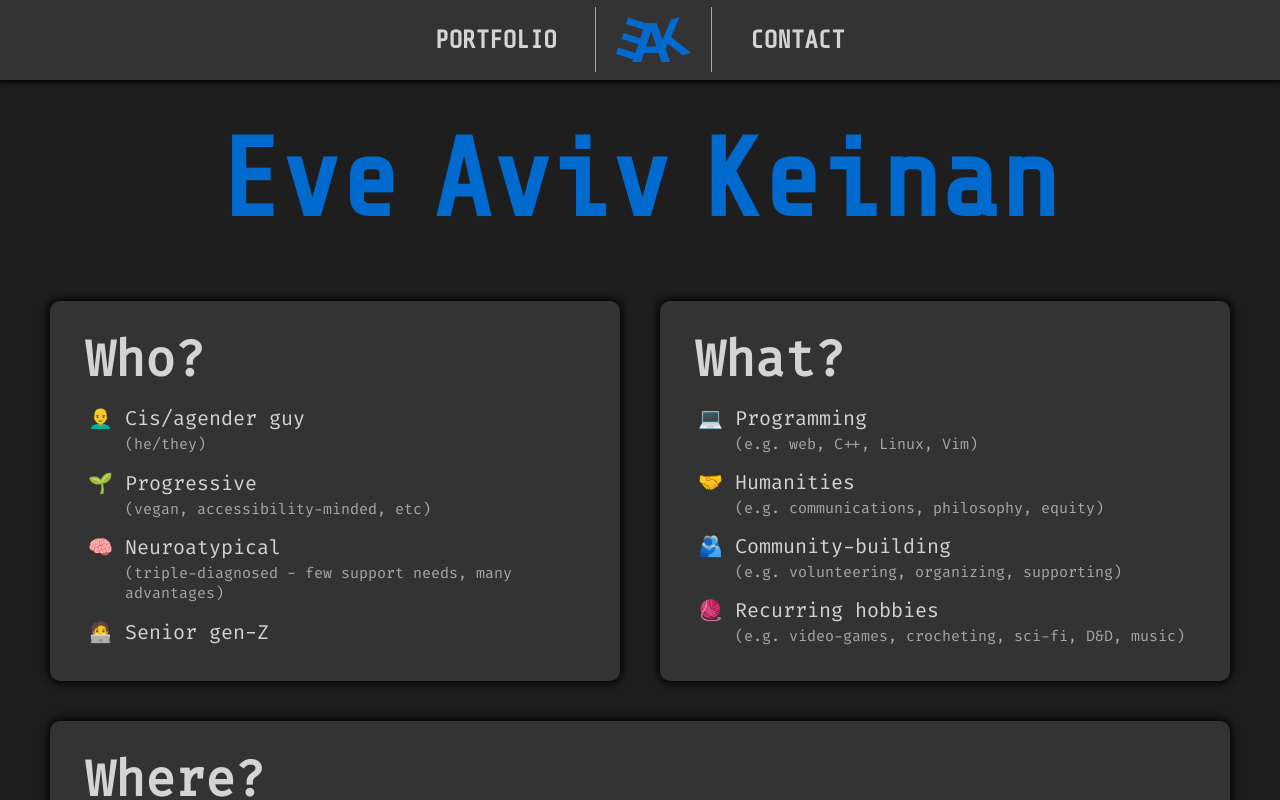
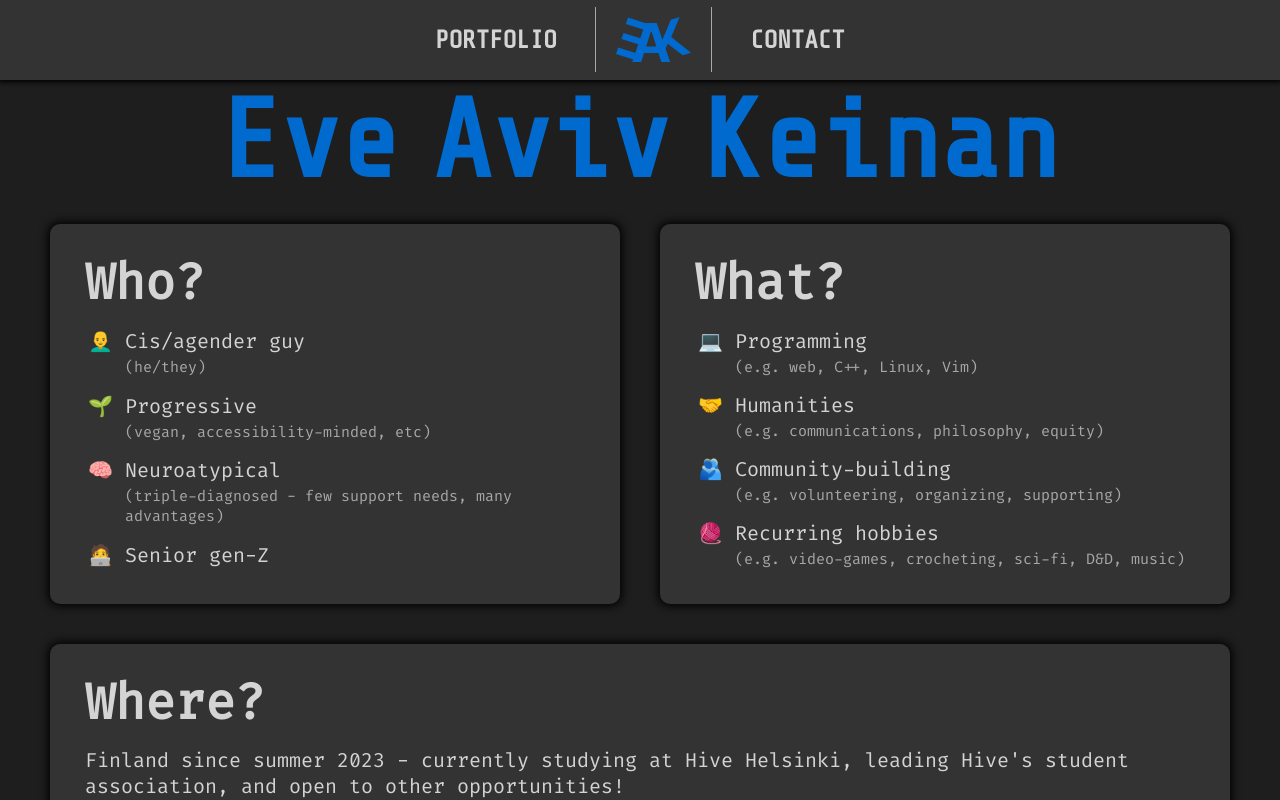
Before and after one commit to EvAvKein/website, a React (Vite) app: page / in a window 1280 px wide. Shown: the top 800 px of the page. Built offline with nearby package versions, Linux system fonts and the light colour scheme; a web font is replaced by a local one.

Commit message:
simplify routing, with removal of react-router dependency
planning to do everything in a single route anyway, so no need for this abstraction anymore

```diff
--- a/package.json
+++ b/package.json
@@ -13,8 +13,7 @@
 	},
 	"dependencies": {
 		"react": "^19.1.1",
-		"react-dom": "^19.1.1",
-		"react-router": "^7.9.4"
+		"react-dom": "^19.1.1"
 	},
 	"devDependencies": {
 		"@eslint/js": "^9.36.0",
--- a/src/App.css
+++ b/src/App.css
@@ -7,7 +7,6 @@ body {
 	min-height: 100vh;
 	min-width: 22.5rem;
 	/* 360px divided by 16 (usual default font size) is 22.5rem */
-	overflow: hidden;
 }
 
 #root {
@@ -43,21 +42,7 @@ body {
 	min-height: inherit;
 	min-width: inherit;
 	background-color: var(--backgroundColor);
-	display: flex;
-	flex-direction: column;
 	transition: font-size 300ms ease;
-
-	main {
-		overflow-y: auto;
-		height: calc(100vh - var(--headerHeight));
-	}
-}
-
-@media (min-width: 60rem) {
-	#root {
-		font-size: 1.25em;
-	}
-}
 
 	:focus {
 		outline: none;
@@ -100,28 +85,34 @@ textarea {
 	}
 
 	::-webkit-scrollbar-track {
-	border: 0.05rem solid color-mix(in srgb, var(--textColor), transparent 80%);
-	background: transparent;
+		border: 0.05rem solid color-mix(in srgb, var(--textColor), var(--backgroundColor) 80%);
+		background: var(--backgroundColor);
 	}
 
 	::-webkit-scrollbar-corner {
-	background: transparent;
+		background: var(--backgroundColor);
 	}
 
 	::-webkit-scrollbar-thumb {
-	background-color: transparent;
+		background-color: var(--backgroundColor);
 		transition: background-color 350ms;
-	/* TODO: implement custom scrollbar component, transitions on default one don't work */
 	}
 
 	:hover::-webkit-scrollbar-thumb {
-	background-color: color-mix(in srgb, var(--textColor), transparent 82.5%);
+		background-color: color-mix(in srgb, var(--textColor), var(--backgroundColor) 82.5%);
 	}
 
 	::-webkit-scrollbar-thumb:hover {
-	background-color: color-mix(in srgb, var(--textColor), transparent 77.5%);
+		background-color: color-mix(in srgb, var(--textColor), var(--backgroundColor) 77.5%);
 	}
 
 	::-webkit-scrollbar-thumb:active {
-	background-color: color-mix(in srgb, var(--textColor), transparent 65%);
+		background-color: color-mix(in srgb, var(--textColor), var(--backgroundColor) 65%);
 	}
+}
+
+@media (min-width: 60rem) {
+	#root {
+		font-size: 1.25em;
+	}
+}
--- a/src/Header.css
+++ b/src/Header.css
@@ -10,6 +10,8 @@ header {
 	background-color: var(--backgroundSubColor);
 	box-shadow: 0 0 0.25em 0.1em black;
 	z-index: 999;
+	position: sticky;
+	top: 0;
 
 	a {
 		text-decoration: none;
--- a/src/Header.tsx
+++ b/src/Header.tsx
@@ -1,21 +1,20 @@
 import "./Header.css";
-import {Link} from "react-router";
 
 function Header() {
 	return (
 		<header>
-			<Link to="/">
+			<a href="/">
 				<img
 					src="/src/assets/eak.svg"
 					alt="The initials E.A.K, with E and K rotated and aligned to neatly overlap with the A inbetween"
 				/>
-			</Link>
-			<Link to="/#portfolio">
+			</a>
+			<a href="/#portfolio">
 				<div>PORTFOLIO</div>
-			</Link>
-			<Link to="/#contact">
+			</a>
+			<a href="/#contact">
 				<div>CONTACT</div>
-			</Link>
+			</a>
 		</header>
 	);
 }
--- a/src/main.tsx
+++ b/src/main.tsx
@@ -1,11 +1,4 @@
 import {createRoot} from "react-dom/client";
-import {BrowserRouter, Routes, Route} from "react-router";
 import App from "./App.tsx";
 
-createRoot(document.getElementById("root")!).render(
-	<BrowserRouter>
-		<Routes>
-			<Route path="/" element={<App />} />
-		</Routes>
-	</BrowserRouter>,
-);
+createRoot(document.getElementById("root")!).render(<App />);
```
Also changed, not shown: 1 other file (tests, documents, lock files or other folders). Lines whose indentation alone changed are shown as unchanged.
